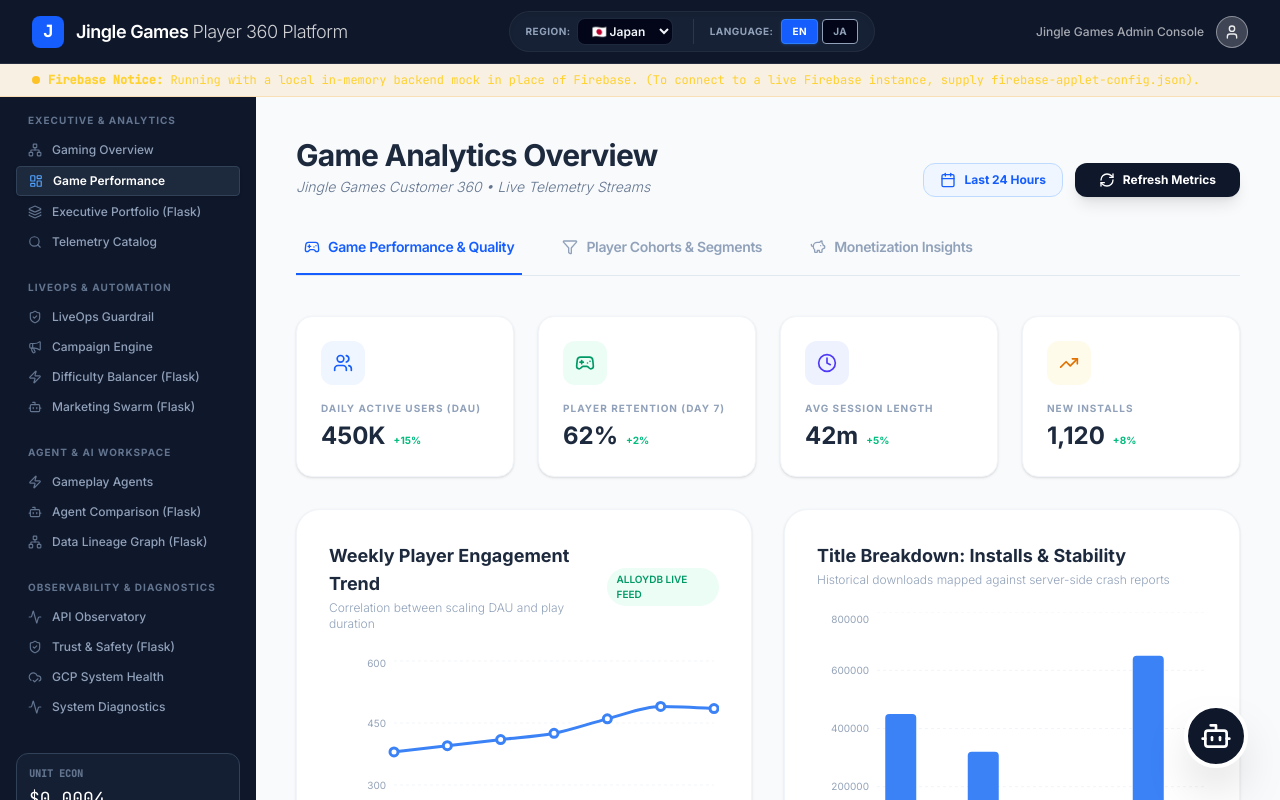
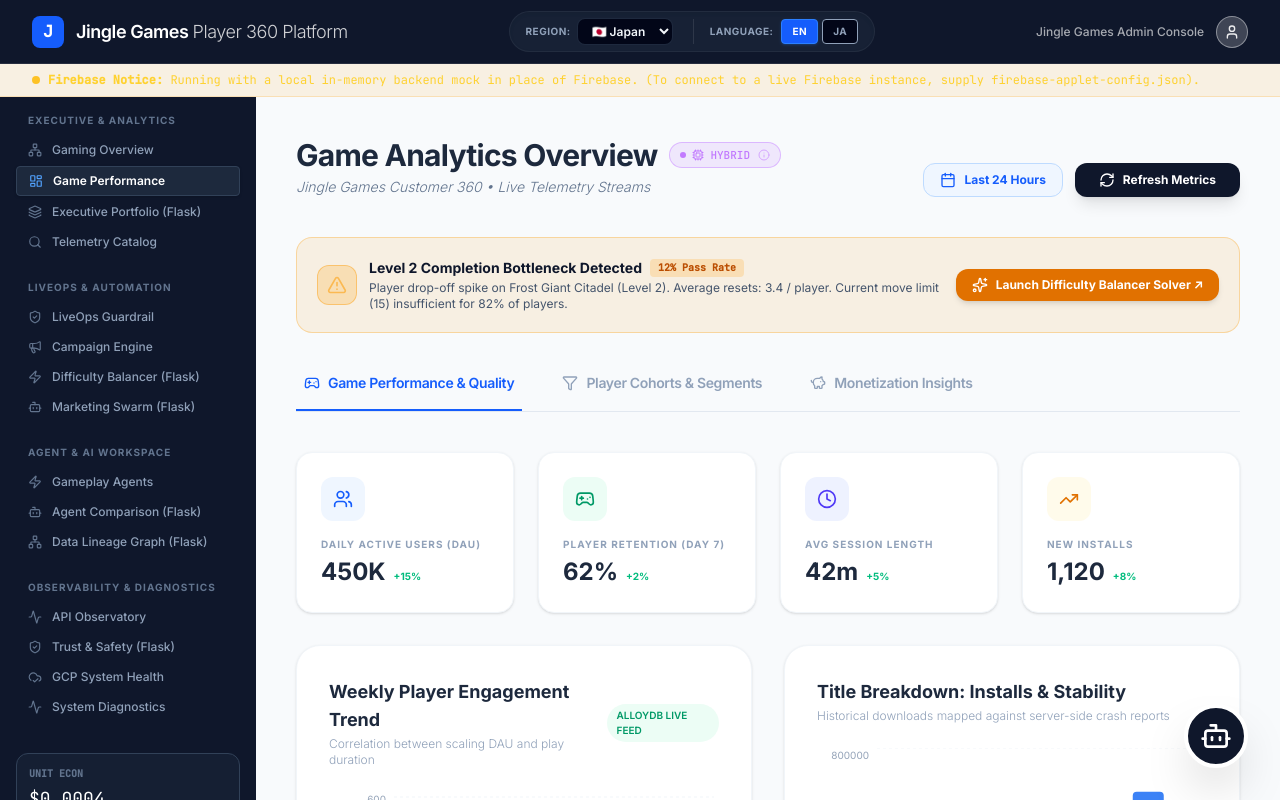
Before and after one commit to joeholley/dcgd, a React (Vite) app in the folder src/remix-gaming-app/: page / in a window 1280 px wide. Both pictures are taken after a click on the button "Game Performance". Built offline with nearby package versions, Linux system fonts and the light colour scheme.

Commit message:
diagnostics

```diff
--- a/src/remix-gaming-app/src/components/sections/Diagnostics.tsx
+++ b/src/remix-gaming-app/src/components/sections/Diagnostics.tsx
@@ -40,7 +40,7 @@
   id: string;
   name: string;
   description: string;
-  status: 'ONLINE' | 'FALLBACK' | 'OFFLINE';
+  status: 'ONLINE' | 'LIVE' | 'FALLBACK' | 'OFFLINE';
   mode: DataMode;
   latencyMs: number;
   details: string;
--- a/src/remix-gaming-app/src/components/sections/KnowledgeCatalog.tsx
+++ b/src/remix-gaming-app/src/components/sections/KnowledgeCatalog.tsx
@@ -22,6 +22,8 @@
 import { collection, query, getDocs, orderBy } from "firebase/firestore";
 import { db, isUsingFirebaseMock } from "../../services/firebase";
 import { cn } from "../../lib/utils";
+import { DataModeBadge } from "../DataModeBadge";
+import { useDemoEvent } from "../../context/DemoEventContext";
 
 interface Asset {
   id: string;
@@ -276,6 +278,8 @@
     );
   }
 
+  const { applyPolicyToGuardrail } = useDemoEvent();
+
   return (
     <div className="min-h-full bg-white flex flex-col font-sans">
       {/* Top Header & Tab Navigation Bar */}
@@ -285,9 +289,12 @@
             <span className="text-[10px] font-mono font-bold uppercase tracking-widest text-blue-400 block mb-1">
               Dataplex Knowledge Catalog
             </span>
+            <div className="flex items-center gap-3">
               <h1 className="text-2xl font-extrabold tracking-tight text-white">
                 Governance & Automatic Rule Discovery
               </h1>
+              <DataModeBadge mode="live" source="Dataplex REST API" details="Dataplex REST API Aspect Registry & BQ RLS Policy Compiler" />
+            </div>
           </div>
 
           {/* Mode Switcher Tabs */}
@@ -633,9 +640,18 @@
                       Generated BigQuery Row Access Policy SQL (Compiled)
                     </h3>
                   </div>
+                  <div className="flex items-center gap-2">
+                    <button
+                      type="button"
+                      onClick={() => applyPolicyToGuardrail(discoveredRules[0].generated_bigquery_policy_sql)}
+                      className="px-3 py-1 rounded-lg bg-emerald-600 hover:bg-emerald-500 text-white font-sans text-xs font-bold transition-all flex items-center gap-1.5 cursor-pointer shadow-md"
+                    >
+                      <Sparkles className="w-3.5 h-3.5" /> Apply Policy to Guardrail ↗
+                    </button>
                     <span className="px-3 py-1 rounded-full bg-emerald-500/10 border border-emerald-500/30 text-emerald-400 font-mono text-[10px] font-bold">
                       BigQuery RLS Active
                     </span>
+                  </div>
                 </div>
 
                 <pre className="p-5 rounded-2xl bg-slate-950 border border-slate-800 text-emerald-400 font-mono text-xs overflow-x-auto leading-relaxed">
--- a/src/remix-gaming-app/src/components/sections/LiveOpsGuardrail.tsx
+++ b/src/remix-gaming-app/src/components/sections/LiveOpsGuardrail.tsx
@@ -22,6 +22,8 @@
   Lock
 } from "lucide-react";
 import { cn } from "../../lib/utils";
+import { DataModeBadge } from "../DataModeBadge";
+import { useDemoEvent } from "../../context/DemoEventContext";
 
 interface TelemetryEvent {
   session_id: string;
@@ -277,6 +279,8 @@
   const gaugeCircumference = 2 * Math.PI * gaugeRadius;
   const strokeDashoffset = gaugeCircumference - (churnScore * gaugeCircumference);
 
+  const { triggerMarketingRecovery, activeGuardrailPolicy } = useDemoEvent();
+
   return (
     <div className="min-h-full bg-slate-950 text-slate-100 flex flex-col font-sans p-6 space-y-6">
       {/* Top Observatory Control Bar */}
@@ -288,10 +292,7 @@
           <div>
             <div className="flex items-center gap-3">
               <h1 className="text-xl font-bold tracking-tight text-white">LiveOps Guardrail Split-Screen View</h1>
-              <span className="px-2.5 py-0.5 rounded-full bg-emerald-500/10 border border-emerald-500/30 text-emerald-400 text-[10px] font-mono uppercase tracking-wider flex items-center gap-1.5">
-                <span className="w-1.5 h-1.5 rounded-full bg-emerald-400 animate-ping" />
-                SSE Hub Active
-              </span>
+              <DataModeBadge mode="live" source="omniarcade-live-telemetry" details="Cloud Pub/Sub + BQML ML.PREDICT + Dataplex Aspect Verification" />
             </div>
             <p className="text-xs text-slate-400 font-light mt-0.5">
               Closed-loop Pub/Sub telemetry, BQML churn prediction, Dataplex aspect verification & &lt;300ms pop-up execution.
@@ -500,6 +501,21 @@
                       <ShoppingBag className="w-5 h-5" /> Accept & Purchase (${activeOffer.price})
                     </button>
                     <button
+                      type="button"
+                      onClick={() => {
+                        triggerMarketingRecovery({
+                          playerId: "player_cosmic_whale_42",
+                          churnProbability: churnScore || 0.87,
+                          payerTier: "Whale",
+                          recommendedOffer: activeOffer.title,
+                          timestamp: new Date().toISOString()
+                        });
+                      }}
+                      className="w-full py-2.5 rounded-xl bg-purple-600/20 hover:bg-purple-600/30 border border-purple-500/40 text-purple-300 font-bold text-xs flex items-center justify-center gap-2 transition-all cursor-pointer"
+                    >
+                      <Zap className="w-4 h-4 text-purple-400" /> Trigger Marketing Recovery Swarm ↗
+                    </button>
+                    <button
                       onClick={() => setShowOffer(false)}
                       className="w-full py-2 text-center text-xs font-semibold text-slate-400 hover:text-white transition-colors cursor-pointer"
                     >
--- a/src/remix-gaming-app/src/components/sections/Operations.tsx
+++ b/src/remix-gaming-app/src/components/sections/Operations.tsx
@@ -18,6 +18,8 @@
   Sparkles
 } from "lucide-react";
 import { cn } from "../../lib/utils";
+import { DataModeBadge } from "../DataModeBadge";
+import { useDemoEvent } from "../../context/DemoEventContext";
 import {
   BarChart,
   Bar,
@@ -109,11 +111,16 @@
     { label: "New Installs", val: (1120 + dataSeed).toLocaleString(), change: "+8%", icon: TrendingUp, color: "text-amber-600", bg: "bg-amber-50" },
   ];
 
+  const { triggerDifficultySolver } = useDemoEvent();
+
   return (
     <div className="p-10 max-w-7xl mx-auto space-y-10">
       <header className="flex flex-col md:flex-row md:justify-between md:items-end gap-6">
         <div>
-          <h2 className="text-3xl font-bold text-slate-800 tracking-tight">Game Analytics Overview</h2>
+          <div className="flex items-center gap-3">
+            <h2 className="text-3xl font-bold text-slate-800 tracking-tight">Game Analytics Overview</h2>
+            <DataModeBadge mode="hybrid" source="Dev Stream / AlloyDB" details="Aggregated DAU, CCU, and Level completion telemetry" />
+          </div>
           <p className="text-slate-500 font-light mt-1 text-sm italic">Jingle Games Customer 360 • Live Telemetry Streams</p>
         </div>
         <div className="flex gap-3">
@@ -136,6 +143,31 @@
           </button>
         </div>
       </header>
+
+      {/* Level 2 Completion Bottleneck Callout Banner */}
+      <div className="p-5 rounded-2xl bg-amber-500/10 border border-amber-500/30 flex flex-col md:flex-row md:items-center justify-between gap-4 font-sans">
+        <div className="flex items-center gap-3">
+          <div className="w-10 h-10 rounded-xl bg-amber-500/20 border border-amber-500/40 flex items-center justify-center text-amber-500 shrink-0">
+            <AlertTriangle className="w-5 h-5 animate-pulse" />
+          </div>
+          <div>
+            <h4 className="text-sm font-bold text-slate-900 flex items-center gap-2">
+              Level 2 Completion Bottleneck Detected
+              <span className="px-2 py-0.5 rounded bg-amber-500/20 text-amber-700 font-mono text-[10px]">12% Pass Rate</span>
+            </h4>
+            <p className="text-xs text-slate-600 mt-0.5">
+              Player drop-off spike on Frost Giant Citadel (Level 2). Average resets: 3.4 / player. Current move limit (15) insufficient for 82% of players.
+            </p>
+          </div>
+        </div>
+        <button
+          type="button"
+          onClick={() => triggerDifficultySolver({ levelId: 2, failureRate: 0.88, currentMoves: 15, recommendedMoves: 22 })}
+          className="px-4 py-2 bg-amber-600 hover:bg-amber-500 text-white text-xs font-bold rounded-xl shadow-md flex items-center gap-2 transition-all cursor-pointer shrink-0"
+        >
+          <Sparkles className="w-4 h-4" /> Launch Difficulty Balancer Solver ↗
+        </button>
+      </div>
 
       {/* Tabs */}
       <div className="flex border-b border-slate-200 gap-8">
```
Also changed, not shown: src/remix-gaming-app/src/components/sections/CampaignEngine.tsx (+35 -0 lines). Lines whose indentation alone changed are shown as unchanged.
